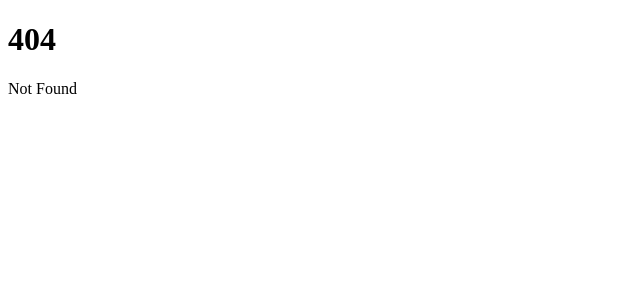
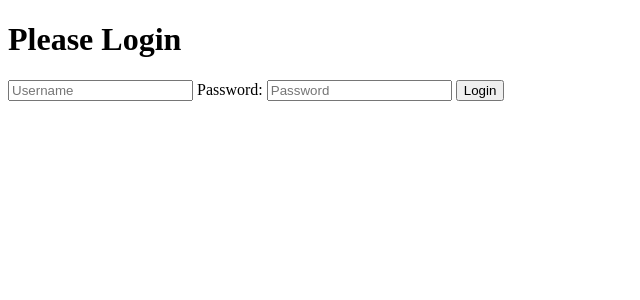
Before and after one commit to yxleeyx/ecommerce, a SvelteKit app in the folder frontend/: page /auth/login in a window 1280 px wide. Before the commit this address had no page. Shown: the top 300 px of the page, without its empty margins (0-640 px from the left). Built offline with nearby package versions, Linux system fonts and the light colour scheme.

Commit message:
add login page and route

```diff
--- a/frontend/src/routes/+page.svelte
+++ b/frontend/src/routes/+page.svelte
@@ -1,2 +1,2 @@
 <h1>Welcome to SvelteKit</h1>
-<p>Visit <a href="https://kit.svelte.dev">kit.svelte.dev</a> to read the documentation</p>
+<a href="/auth/login">Login</a>
--- /dev/null
+++ b/frontend/src/routes/auth/login/+page.svelte
@@ -0,0 +1,15 @@
+<script>
+	import { enhance } from "$app/forms";
+
+</script>
+<h1>Please Login</h1>
+
+<form method="POST">
+    <label>
+        <input name="Username" placeholder="Username"/>
+    </label>
+    <label>
+        Password: <input name="Password" placeholder="Password"/>
+    </label>
+    <button>Login</button>
+</form>
```
